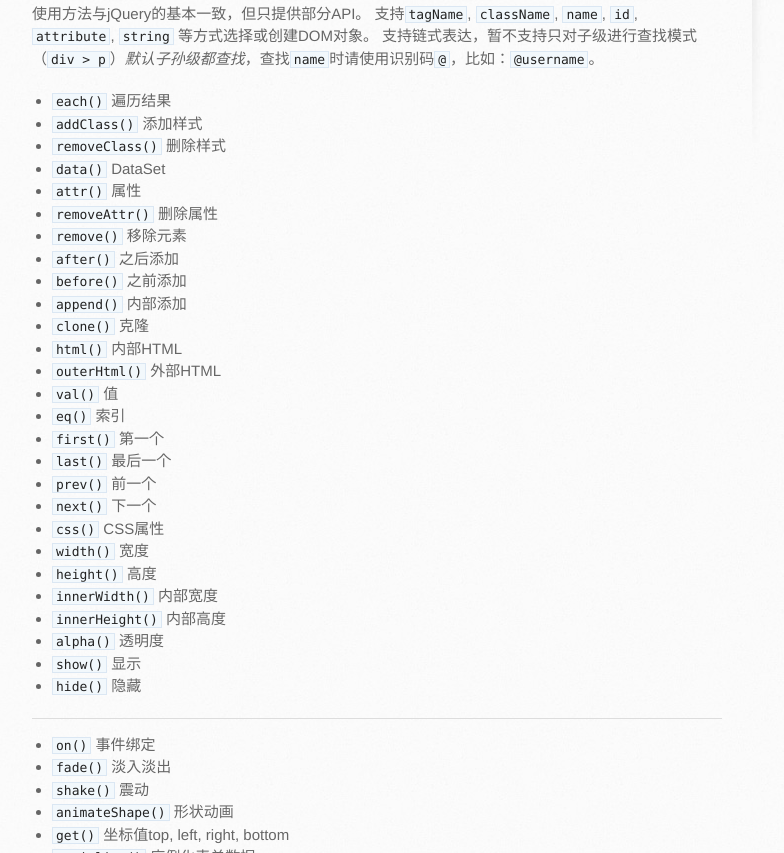
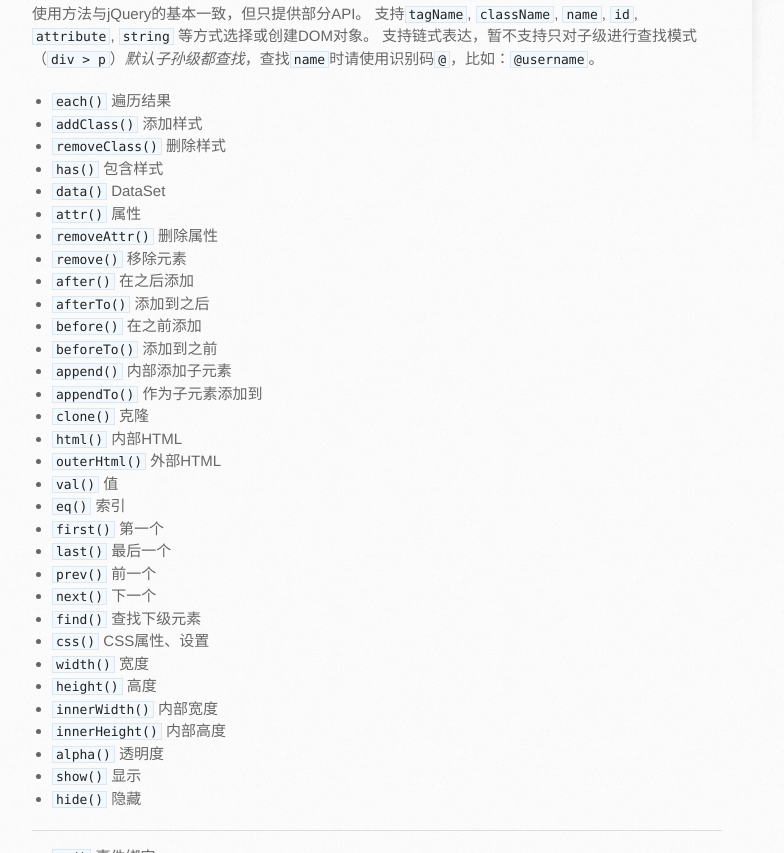
Before and after one commit to ay86/jClass, a plain HTML site: page index.html in a window 1280 px wide. Shown: the part 593-1446 px from the top of the page, without its empty margins (138-922 px from the left). Drawn offline with Linux system fonts and the light colour scheme.

```diff
--- a/index.html
+++ b/index.html
@@ -55,6 +55,8 @@
 <li>
 <code>removeClass()</code> 删除样式</li>
 <li>
+<code>has()</code> 包含样式</li>
+<li>
 <code>data()</code> DataSet</li>
 <li>
 <code>attr()</code> 属性</li>
@@ -63,11 +65,17 @@
 <li>
 <code>remove()</code> 移除元素</li>
 <li>
-<code>after()</code> 之后添加</li>
+<code>after()</code> 在之后添加</li>
 <li>
-<code>before()</code> 之前添加</li>
+<code>afterTo()</code> 添加到之后</li>
 <li>
-<code>append()</code> 内部添加</li>
+<code>before()</code> 在之前添加</li>
+<li>
+<code>beforeTo()</code> 添加到之前</li>
+<li>
+<code>append()</code> 内部添加子元素</li>
+<li>
+<code>appendTo()</code> 作为子元素添加到</li>
 <li>
 <code>clone()</code> 克隆</li>
 <li>
@@ -87,7 +95,9 @@
 <li>
 <code>next()</code> 下一个</li>
 <li>
-<code>css()</code> CSS属性</li>
+<code>find()</code> 查找下级元素</li>
+<li>
+<code>css()</code> CSS属性、设置</li>
 <li>
 <code>width()</code> 宽度</li>
 <li>
```
Also changed, not shown: params.json (+1 -1 lines).
